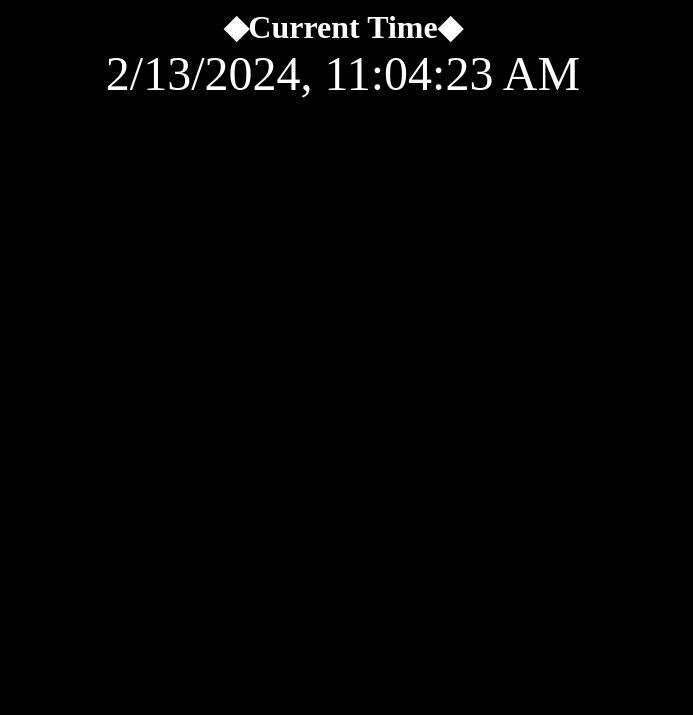
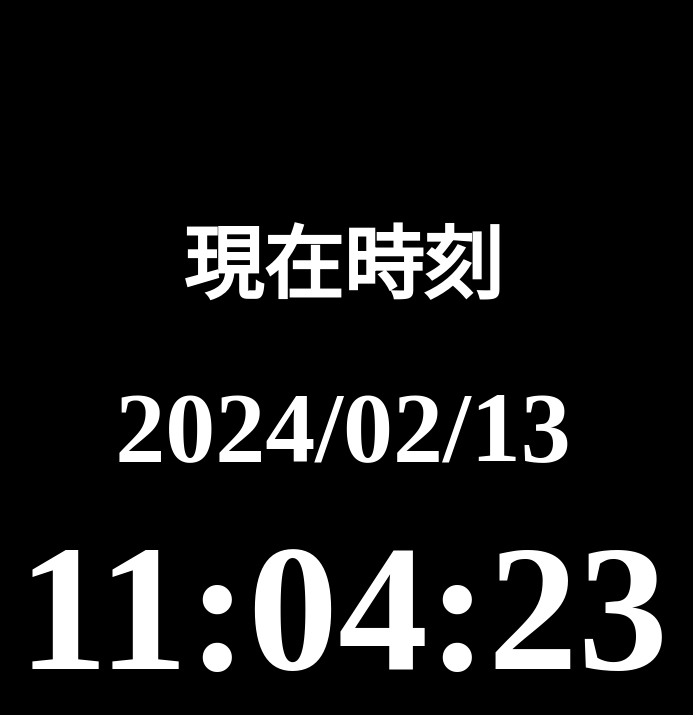
Before and after one commit to TAKAXMUSIC/Digital-Clock, a plain HTML site: page index.html in a window 1280 px wide. Shown: the whole page, without its empty margins (297-990 px from the left). Drawn offline with Linux system fonts and the light colour scheme.

Commit message:
Update index.html

```diff
--- a/index.html
+++ b/index.html
@@ -1,34 +1,61 @@
 <!DOCTYPE html>
-<html>
+<html lang="ja">
+
 <head>
-	<title>Digital Clock</title>
-	<html><font size="6", color="white"><b>◆Current Time◆</b></font><br></html>
-	<script>
-		window.onload = function() {
-			setInterval(function() {
-				var dd = new Date();
-				document.getElementById("T1").innerHTML = dd.toLocaleString();
-			}, 1000)
-		};
-	</script>
+    <meta charset="utf-8">
+    <title>現在時刻</title>
+    <style>
+        body {
+            background-color: black;
+            color: white;
+            text-align: center;
+            margin: 200px 50px;
+        }
 
-	<style>
-		body {
-			background-color: rgb(0, 0, 0);
-            text-align: center;
-		}
+        h1 {
+            font-size: 80px;
+        }
 
-		#T1 {
-			color: white;
-		}
+        p {
+            font-weight: bold;
+            margin: 20px;
+        }
 
-	</style>
+        #current-date {
+            font-size: 100px;
+        }
 
+        #current-time {
+            font-size: 180px;
+        }
+    </style>
 </head>
+
 <body>
-	<font size="10">
-		<div id="T1"></div>
-	</font>
+    <h1>現在時刻</h1>
+    <p id="current-date"></p>
+    <p id="current-time"></p>
 
+    <script>
+        // 現在時刻と日付を表示する関数
+        function displayCurrentTimeAndDate() {
+            const now = new Date();
+            const hours = now.getHours();
+            const minutes = now.getMinutes();
+            const seconds = now.getSeconds();
+            const formattedTime = `${hours.toString().padStart(2, '0')}:${minutes.toString().padStart(2, '0')}:${seconds.toString().padStart(2, '0')}`;
+            document.getElementById('current-time').textContent = formattedTime;
+
+            const year = now.getFullYear();
+            const month = now.getMonth() + 1;
+            const day = now.getDate();
+            const formattedDate = `${year}/${month.toString().padStart(2, '0')}/${day.toString().padStart(2, '0')}`;
+            document.getElementById('current-date').textContent = formattedDate;
+        }
+
+        // 1秒ごとに更新
+        setInterval(displayCurrentTimeAndDate, 1000);
+    </script>
 </body>
+
 </html>
```
